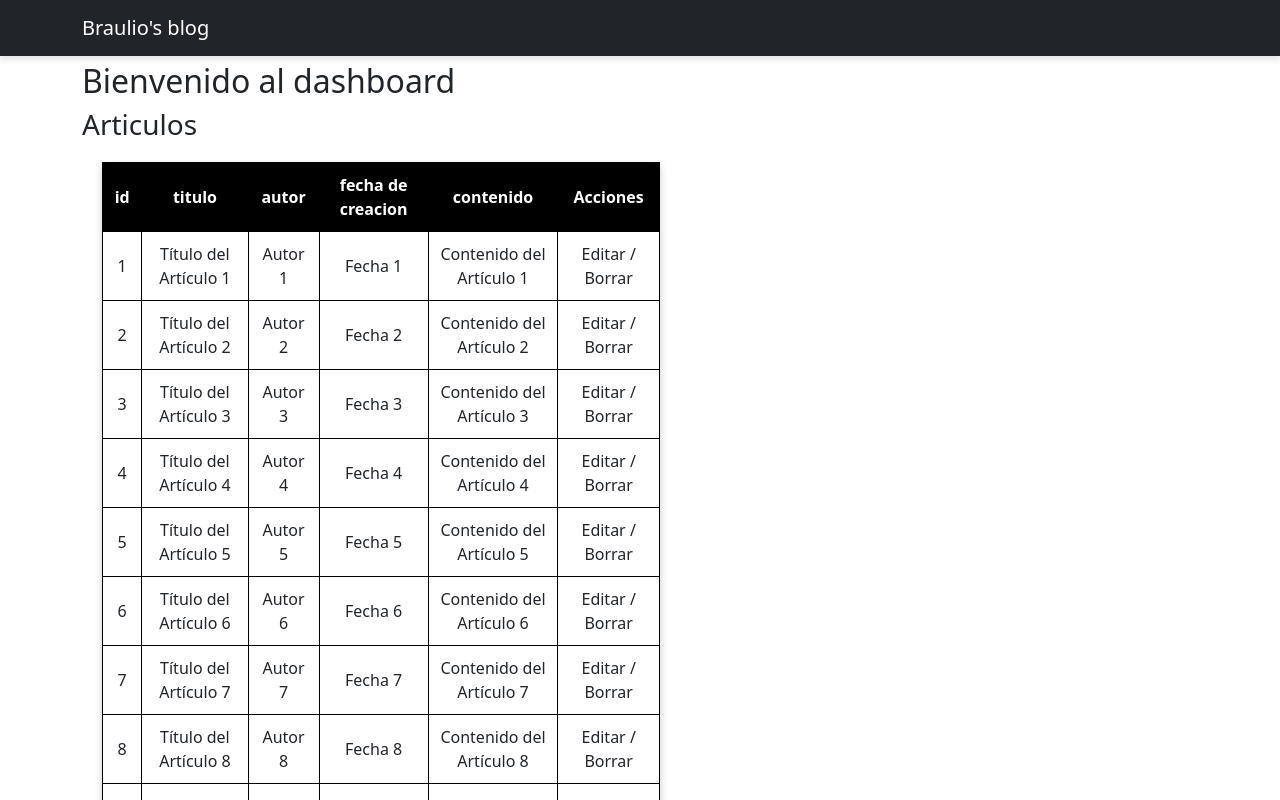
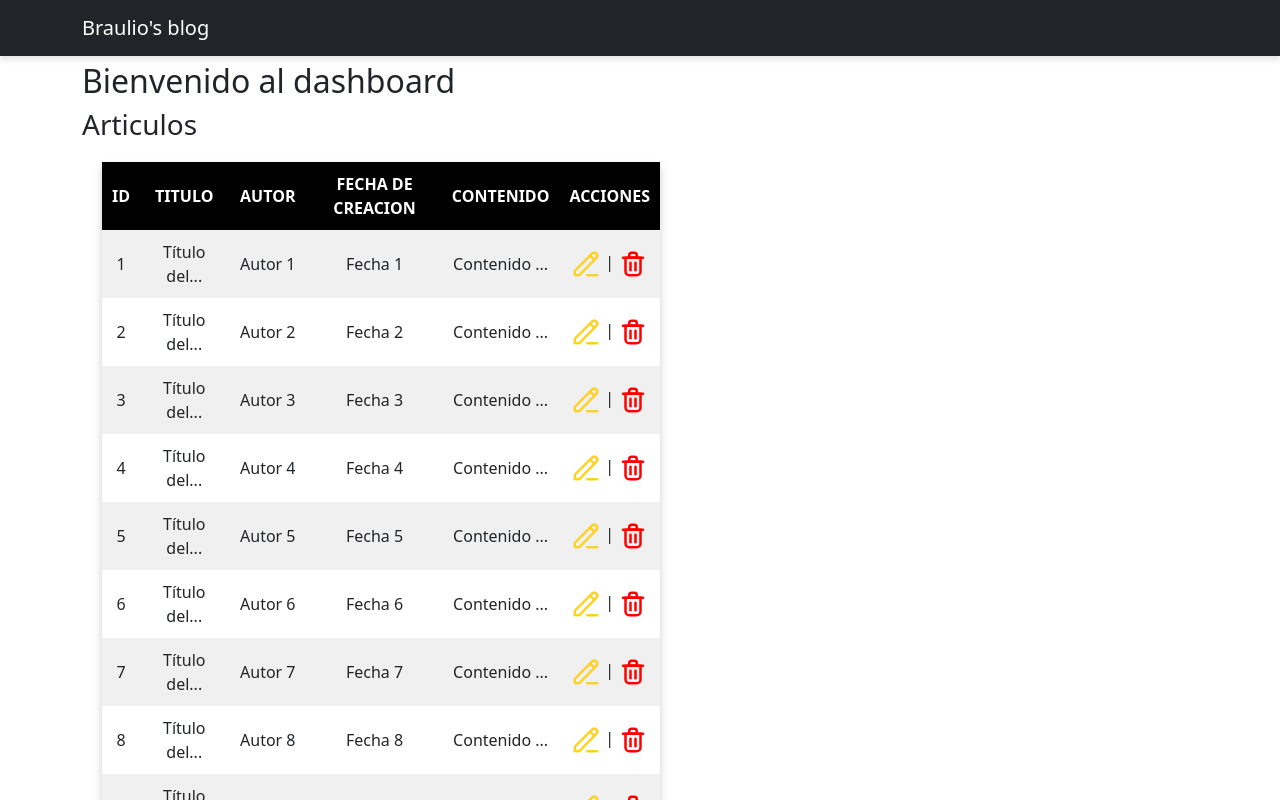
Before and after one commit to Braulio95/blogfrontend, a Vue app: page /dashboard in a window 1280 px wide. Shown: the top 800 px of the page. Built offline with nearby package versions, Linux system fonts and the light colour scheme; no server answers.

Commit message:
styles to the table done

```diff
--- /dev/null
+++ b/src/assets/icons/DeleteIcon.vue
@@ -0,0 +1,15 @@
+<template>
+    <svg width="800px" height="800px" viewBox="0 0 24 24" fill="none" xmlns="http://www.w3.org/2000/svg">
+        <path d="M10 11V17" stroke="#ff0000" stroke-width="2" stroke-linecap="round" stroke-linejoin="round"/>
+        <path d="M14 11V17" stroke="#ff0000" stroke-width="2" stroke-linecap="round" stroke-linejoin="round"/>
+        <path d="M4 7H20" stroke="#ff0000" stroke-width="2" stroke-linecap="round" stroke-linejoin="round"/>
+        <path d="M6 7H12H18V18C18 19.6569 16.6569 21 15 21H9C7.34315 21 6 19.6569 6 18V7Z" stroke="#ff0000" stroke-width="2" stroke-linecap="round" stroke-linejoin="round"/>
+        <path d="M9 5C9 3.89543 9.89543 3 11 3H13C14.1046 3 15 3.89543 15 5V7H9V5Z" stroke="#ff0000" stroke-width="2" stroke-linecap="round" stroke-linejoin="round"/>
+    </svg>
+</template>
+
+<script lang="ts">
+import { defineComponent } from "vue";
+export default defineComponent({
+    name: "DeleteIcon",})
+</script>
--- /dev/null
+++ b/src/assets/icons/EditIcon.vue
@@ -0,0 +1,13 @@
+<template>
+    <svg width="800px" height="800px" viewBox="0 0 24 24" fill="none" xmlns="http://www.w3.org/2000/svg">
+        <path d="M13 21H21" stroke="#FCD12A" stroke-width="2" stroke-linecap="round" stroke-linejoin="round"/>
+        <path d="M20.0651 7.39423L7.09967 20.4114C6.72438 20.7882 6.21446 21 5.68265 21H4.00383C3.44943 21 3 20.5466 3 19.9922V18.2987C3 17.7696 3.20962 17.2621 3.58297 16.8873L16.5517 3.86681C19.5632 1.34721 22.5747 4.87462 20.0651 7.39423Z" stroke="#FCD12A" stroke-width="2" stroke-linecap="round" stroke-linejoin="round"/>
+        <path d="M15.3097 5.30981L18.7274 8.72755" stroke="#FCD12A" stroke-width="2" stroke-linecap="round" stroke-linejoin="round"/>
+    </svg>
+</template>
+
+<script lang="ts">
+import { defineComponent, PropType } from "vue";
+export default defineComponent({
+    name: "EditIcon",})
+</script>
--- a/src/components/Table.vue
+++ b/src/components/Table.vue
@@ -4,14 +4,16 @@
         <table>
             <thead>
                 <tr>
-                    <th v-for="header in headers">{{header}}</th>
-                    <th>Acciones</th>
+                    <th v-for="header in headers">{{header.toUpperCase()}}</th>
+                    <th>ACCIONES</th>
                 </tr>
             </thead>
             <tbody>
-                <tr v-for="item in rows">
-                    <td v-for="value in Object.values(item)">{{ value }}</td>
-                    <td>Editar / Borrar</td>
+                <tr v-for="(item, index) in rows" :style="{ background: index % 2 === 0 ? '#f0f0f0' : '#ffffff' }">
+                    <td v-for="value in Object.entries(item)">
+                        {{ value[0] === 'password' ? '*********': value[1].length > 10 ?  `${value[1].slice(0,10)}...`:value[1]}}
+                    </td>
+                    <td><edit-icon class="icon"/> | <delete-icon class="icon"/></td>
                 </tr>
             </tbody>
         </table>
@@ -21,9 +23,15 @@
 <script lang="ts">
 import { defineComponent, PropType } from "vue";
 import { Article, User } from "@/services/api";
+import EditIcon from '../assets/icons/EditIcon.vue'
+import DeleteIcon from '../assets/icons/DeleteIcon.vue'
 
 export default defineComponent({
     name: "Table",
+    components:{
+        EditIcon,
+        DeleteIcon
+    },
     props: {
     tableTitle:{
       type: String,
@@ -57,14 +65,14 @@ thead{
     color: white;
 }
 
-table, th, td {
-      border: 1px solid black;
-
-    }
-
 th, td {
       padding: 10px;
       text-align: center;
     }
 
+.icon{
+    width: 30px;
+    height: 30px;
+}
+
 </style>
```
